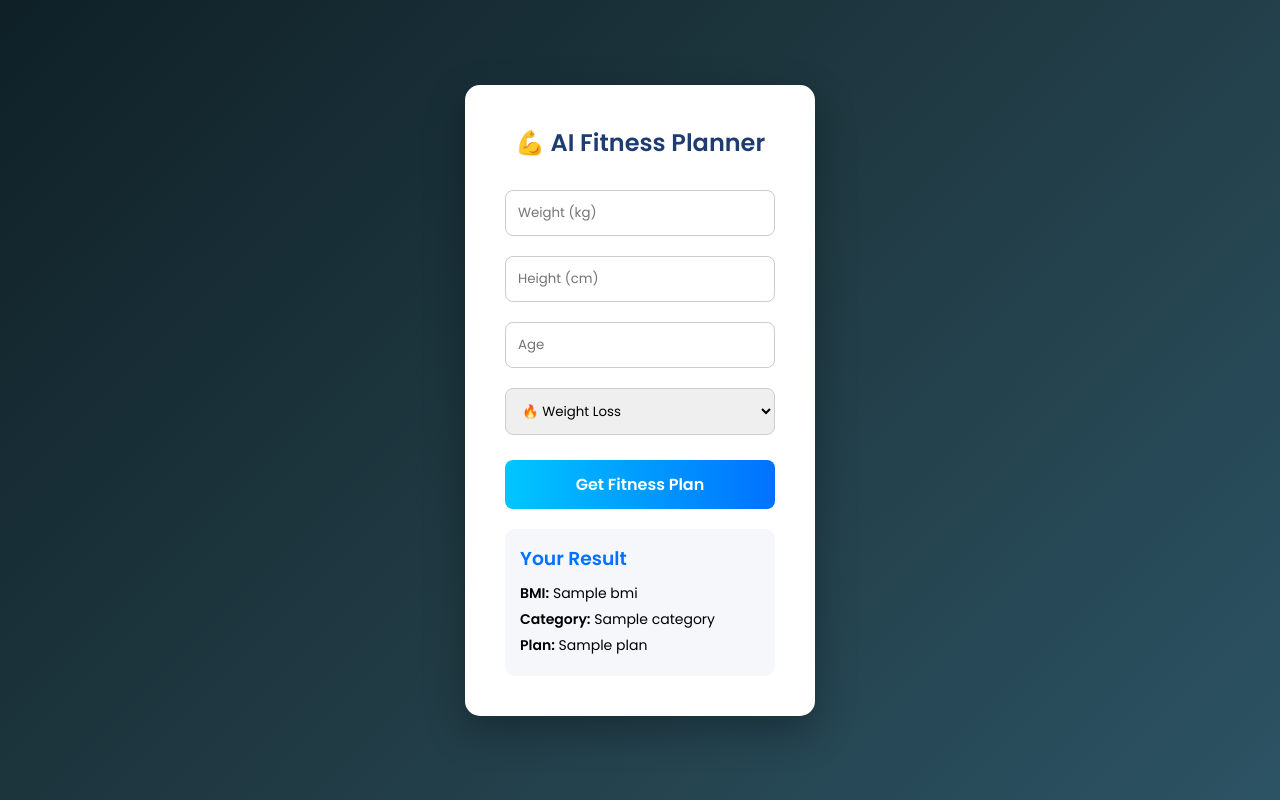
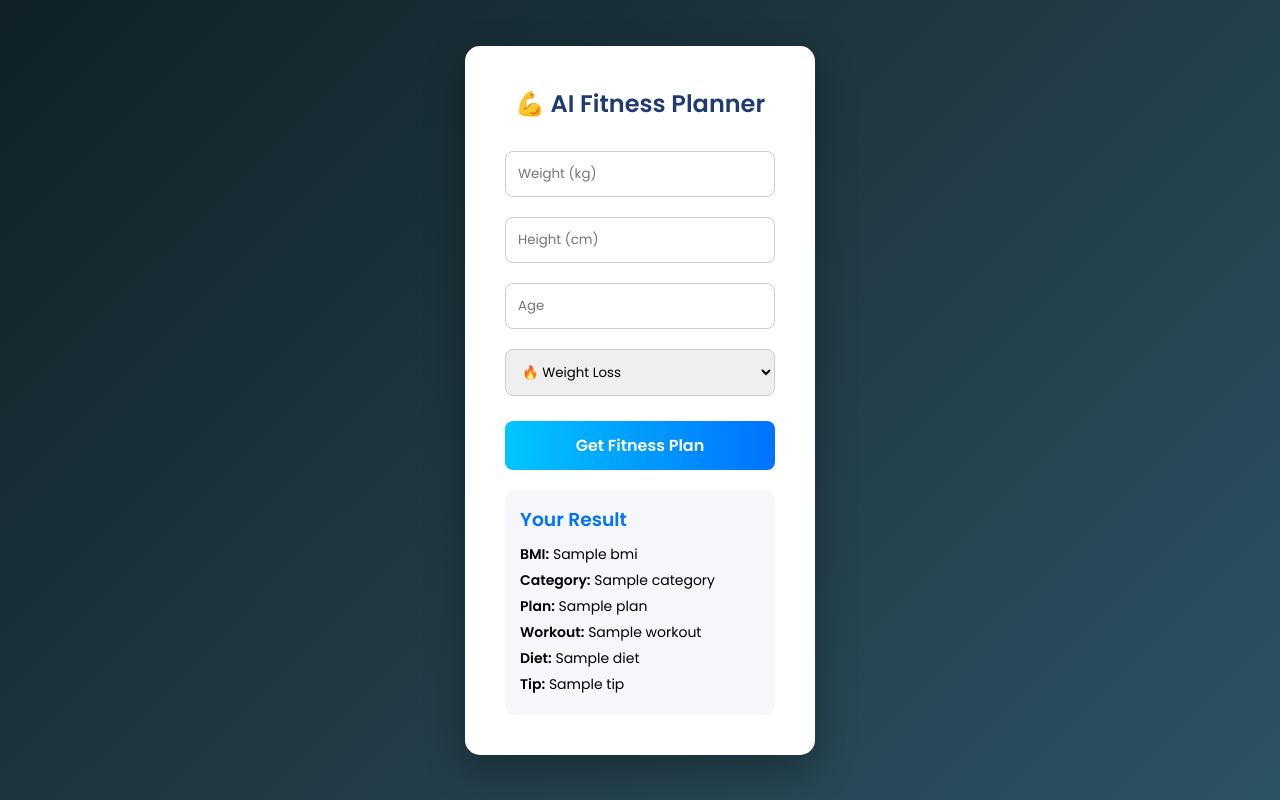
Before and after one commit to Ukkojid/Fitness-Tracker, a Flask app: template templates/index.html in a window 1280 px wide. Run offline with Flask 3, Linux system fonts and the light colour scheme; the template is opened without the code that fills it: most values are stand-ins (such as "Sample title", 1, 10 or a date in 2020).

Commit message:
diet plan and exercies suggestion

```diff
--- a/api/index.py
+++ b/api/index.py
@@ -9,7 +9,7 @@ BASE_DIR = os.path.dirname(__file__)
 
 app = Flask(__name__, template_folder="../templates")
 
-# Load dataset (correct path)
+# Load dataset safely
 data_path = os.path.join(BASE_DIR, "../fitness_data.csv")
 data = pd.read_csv(data_path)
 
@@ -30,9 +30,10 @@ y = data['plan']
 model = DecisionTreeClassifier()
 model.fit(X, y)
 
-# Functions
+# ---------------- FUNCTIONS ---------------- #
+
 def calculate_bmi(weight, height):
-    return round(weight / ((height/100) ** 2), 2)
+    return round(weight / ((height / 100) ** 2), 2)
 
 def get_category(bmi):
     if bmi < 18.5:
@@ -42,7 +43,46 @@ def get_category(bmi):
     else:
         return "Overweight"
 
-# Route
+def get_workout_plan(category, goal):
+    if category == "Overweight":
+        return "30 min walking + cardio + light strength training"
+
+    elif category == "Normal":
+        if goal == "weight loss":
+            return "HIIT + cardio + abs workout"
+        elif goal == "weight gain":
+            return "strength training (push/pull/legs)"
+        else:
+            return "moderate exercise + yoga"
+
+    else:  # Underweight
+        return "strength training + low cardio + muscle gain workout"
+
+def get_diet_plan(category, goal):
+    if category == "Overweight":
+        return "Low calorie diet, more vegetables, high protein, avoid sugar"
+
+    elif category == "Normal":
+        if goal == "weight loss":
+            return "Calorie deficit + protein + fiber rich foods"
+        elif goal == "weight gain":
+            return "High calorie + protein + healthy fats"
+        else:
+            return "Balanced diet (carbs + protein + fats)"
+
+    else:  # Underweight
+        return "High calorie diet, milk, nuts, banana, protein rich foods"
+
+def get_tip(goal):
+    if goal == "weight loss":
+        return "Stay consistent and track calories"
+    elif goal == "weight gain":
+        return "Eat more frequently and lift weights"
+    else:
+        return "Maintain balance and stay active"
+
+# ---------------- ROUTE ---------------- #
+
 @app.route("/", methods=["GET", "POST"])
 def home():
     result = None
@@ -52,13 +92,16 @@ def home():
             weight = float(request.form["weight"])
             height = float(request.form["height"])
             age = int(request.form["age"])
-            goal = request.form["goal"]
+            goal = request.form["goal"].strip().lower()   # ✅ FIXED
 
+            # Encode goal safely
             goal_encoded = le_goal.transform([goal])[0]
 
+            # Calculate BMI & category
             bmi = calculate_bmi(weight, height)
             category = get_category(bmi)
 
+            # ML Prediction
             input_data = pd.DataFrame(
                 [[weight, height, age, goal_encoded, bmi]],
                 columns=['weight', 'height', 'age', 'goal', 'BMI']
@@ -67,21 +110,31 @@ def home():
             prediction = model.predict(input_data)
             plan = le_plan.inverse_transform(prediction)[0]
 
+            # Rule-based suggestions
+            workout = get_workout_plan(category, goal)
+            diet = get_diet_plan(category, goal)
+            tip = get_tip(goal)   # ✅ ADDED
+
             result = {
                 "bmi": bmi,
                 "category": category,
-                "plan": plan
+                "plan": plan,
+                "workout": workout,
+                "diet": diet,
+                "tip": tip   # ✅ ADDED
             }
 
         except Exception as e:
             result = {
                 "bmi": "Error",
-                "category": "Check input",
-                "plan": str(e)
+                "category": "Invalid input",
+                "plan": str(e),
+                "workout": "-",
+                "diet": "-",
+                "tip": "-"
             }
 
     return render_template("index.html", result=result)
 
-
-# IMPORTANT for Vercel (no app.run)
+# IMPORTANT for Vercel
 app.debug = False
--- a/templates/index.html
+++ b/templates/index.html
@@ -130,6 +130,9 @@
         <p><strong>BMI:</strong> {{ result.bmi }}</p>
         <p><strong>Category:</strong> {{ result.category }}</p>
         <p><strong>Plan:</strong> {{ result.plan }}</p>
+        <p><b>Workout:</b> {{ result.workout }}</p>
+        <p><b>Diet:</b> {{ result.diet }}</p>
+        <p><b>Tip:</b> {{ result.tip }}</p>
     </div>
     {% endif %}
 
```
